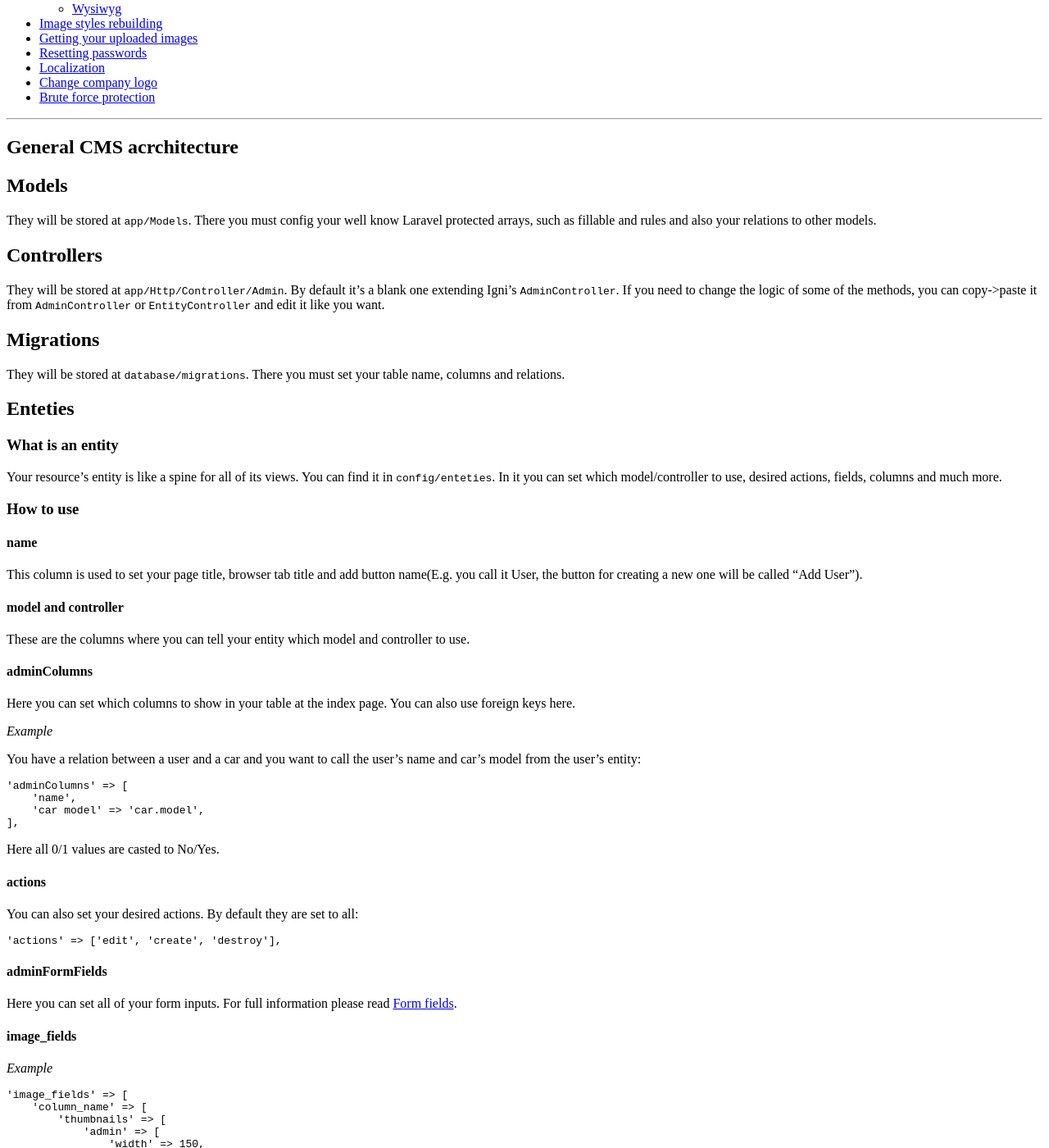
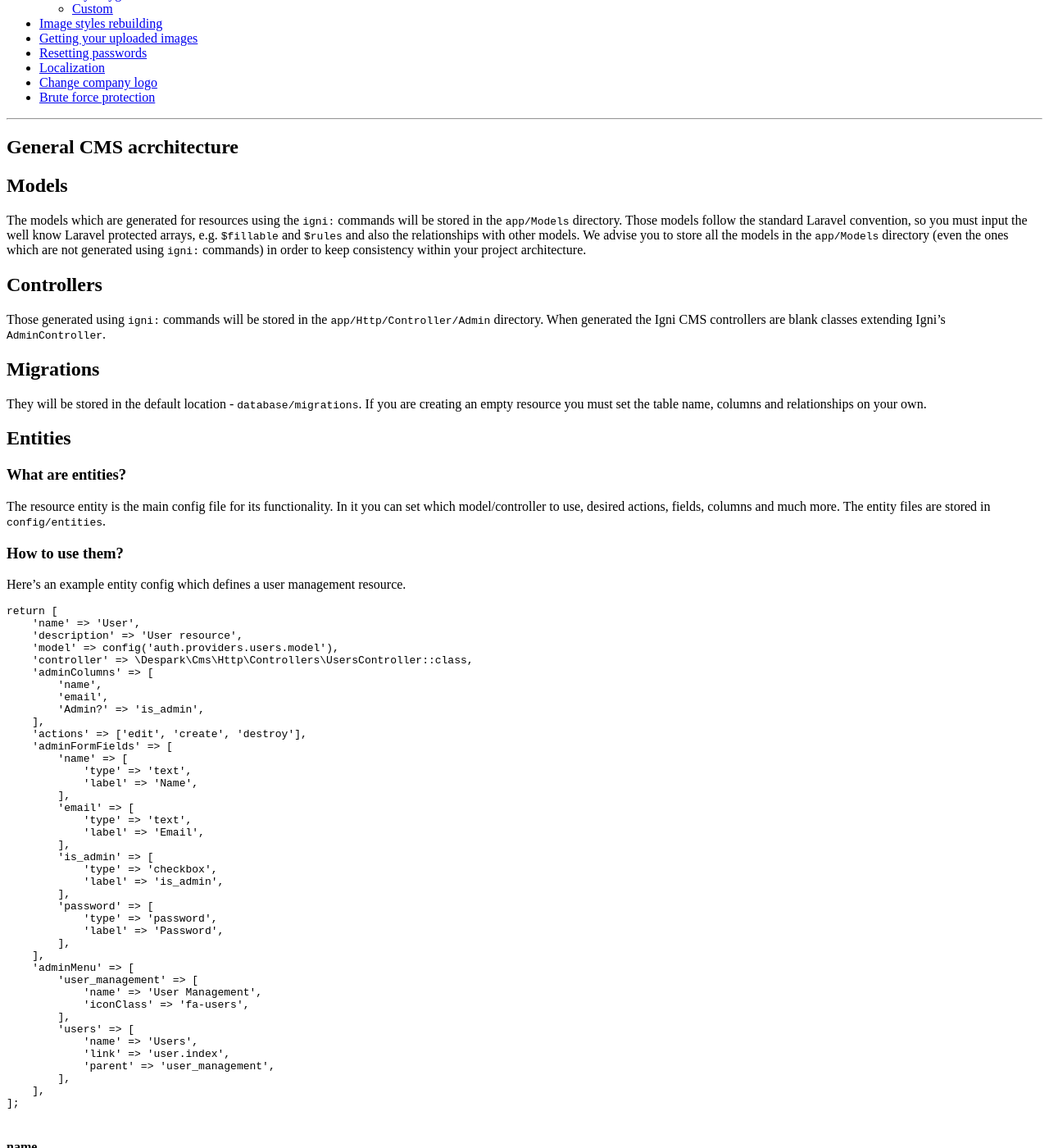
Before and after one commit to despark/igni-core, a Jekyll site: the page built from docs/index.md, in a window 1280 px wide and 1400 px high, scrolled down 708 px. Shown: the whole window at 82% size. Built offline with Jekyll 4.4.1, drawn with Linux system fonts in a browser that asks for light colours; our own code applies the rules of GitHub Pages for plain Markdown files; some of the changed text lies outside the part shown.

Commit message:
Textual fixes to the documentation

````diff
--- a/docs/index.md
+++ b/docs/index.md
@@ -5,19 +5,18 @@ layout: default
 * [Models](#models)
 * [Controllers](#controllers)
 * [Migrations](#migrations)
-* [Enteties](#enteties)
-    * [What is an entity](#what-is-an-entity)
-    * [How to use](#how-to-use)
+* [Entities](#entities)
+    * [What are entities?](#what-are-entities)
+    * [How to use them?](#how-to-use-them)
 
 # Commands
 * [Create new resource](#create-new-resource)
-* [Create Pages resource](#create-pages-resource)
-* [Create Contacts resource](#create-contacts-page-resource)
+* [Create Pages module](#create-pages-madule)
+* [Create Contacts module](#create-contacts-module)
 
 # Features info
 * [Form fields](#form-fields)
     * [Checkbox](#checkbox)
-    * [Custom](#custom)
     * [Date picker](#date-picker)
     * [Datetime picker](#datetime-picker)
     * [Hidden](#hidden)
@@ -28,6 +27,7 @@ layout: default
     * [Text](#text)
     * [Textarea](#textarea)
     * [Wysiwyg](#wysiwyg)
+    * [Custom](#custom)
 * [Image styles rebuilding](#image-styles-rebuilding)
 * [Getting your uploaded images](#getting-your-uploaded-images)
 * [Resetting passwords](#resetting-passwords)
@@ -39,41 +39,86 @@ layout: default
 
 # General CMS acrchitecture
 ## Models
-They will be stored at `app/Models`. There you must config your well know Laravel protected arrays, such as fillable and rules and also your relations to other models.
+The models which are generated for resources using the `igni:` commands will be stored in the `app/Models` directory. Those models follow the standard Laravel convention, so you must input the well know Laravel protected arrays, e.g. `$fillable` and `$rules` and also the relationships with other models. We advise you to store all the models in the `app/Models` directory (even the ones which are not generated using `igni:` commands) in order to keep consistency within your project architecture.
 ## Controllers
-They will be stored at `app/Http/Controller/Admin`. By default it's a blank one extending Igni's `AdminController`. If you need to change the logic of some of the methods, you can copy->paste it from `AdminController` or `EntityController`  and edit it like you want.
+Those generated using `igni:` commands will be stored in the `app/Http/Controller/Admin` directory. When generated the Igni CMS controllers are blank classes extending Igni's `AdminController`.
 ## Migrations
-They will be stored at `database/migrations`. There you must set your table name, columns and relations.
-## Enteties
-### What is an entity
-Your resource's entity is like a spine for all of its views. You can find it in `config/enteties`. In it you can set which model/controller to use, desired actions, fields, columns and much more.
-### How to use
+They will be stored in the default location - `database/migrations`. If you are creating an empty resource you must set the table name, columns and relationships on your own.
+## Entities
+### What are entities?
+The resource entity is the main config file for its functionality. In it you can set which model/controller to use, desired actions, fields, columns and much more. The entity files are stored in `config/entities`.
+### How to use them?
+Here's an example entity config which defines a user management resource.
+```php
+return [
+    'name' => 'User',
+    'description' => 'User resource',
+    'model' => config('auth.providers.users.model'),
+    'controller' => \Despark\Cms\Http\Controllers\UsersController::class,
+    'adminColumns' => [
+        'name',
+        'email',
+        'Admin?' => 'is_admin',
+    ],
+    'actions' => ['edit', 'create', 'destroy'],
+    'adminFormFields' => [
+        'name' => [
+            'type' => 'text',
+            'label' => 'Name',
+        ],
+        'email' => [
+            'type' => 'text',
+            'label' => 'Email',
+        ],
+        'is_admin' => [
+            'type' => 'checkbox',
+            'label' => 'is_admin',
+        ],
+        'password' => [
+            'type' => 'password',
+            'label' => 'Password',
+        ],
+    ],
+    'adminMenu' => [
+        'user_management' => [
+            'name' => 'User Management',
+            'iconClass' => 'fa-users',
+        ],
+        'users' => [
+            'name' => 'Users',
+            'link' => 'user.index',
+            'parent' => 'user_management',
+        ],
+    ],
+];
+
+```
 #### name
-This column is used to set your page title, browser tab title and add button name(E.g. you call it User, the button for creating a new one will be called "Add User").
+You can set your page title, browser tab title and add button name in that item. (E.g. If you call it User, the button for creating a new item will be called "Add User").
 #### model and controller
-These are the columns where you can tell your entity which model and controller to use.
+Define the used controller and model for your entity here.
 #### adminColumns
-Here you can set which columns to show in your table at the index page. You can also use foreign keys here.
+Array defining which columns to show in your table at the listing page. You can also use relationships here.
 
 _Example_
 
-You have a relation between a user and a car and you want to call the user's name and car's model from the user's entity:
+You have a relationship between a user and a car and you want to show the user's name and their car model in the users listing:
 ```php
 'adminColumns' => [
     'name',
     'car model' => 'car.model',
 ],
 ```
-Here all 0/1 values are casted to No/Yes.
+Keep in mind that in the listing all 0 and 1 values are casted to No/Yes.
 #### actions
-You can also set your desired actions. By default they are set to all:
+You can also limit the available actions for a resource. By default they are set to all:
 ```php
 'actions' => ['edit', 'create', 'destroy'],
 ```
 #### adminFormFields
-Here you can set all of your form inputs. For full information please read [Form fields](form-fields).
+In that array you set all the fields to which the admins have access in the create/edit form. Don't forget to also set the fields as fillable in the model. For full listing of available field type please go to [Form fields](form-fields).
 #### image_fields
-
+Here you set the settings for all of your image fields.
 _Example_
 
 ```php
@@ -108,15 +153,15 @@ _Example_
     ],
 ],
 ```
-Here you set all of your image field's settings. The admin settings are for creating a smaller thumbnail, showing it in the CMS while editing. The available types of image manipulations are `resize, crop and fit`. Keep in mind that these are normal sizes. If `retina_factor` is enabled in `config/ignicms.php` then you must upload double the size that is entered in `normal`(E.g. for column_name you must upload an image with minimum 800x800px).
+The `admin` array contains the settings for the thumbnail created for the CMS, which is shown when editing the resource. The available types of image manipulations are `resize`, `crop` and `fit`. In the `normal` array you should define the standard size of the images. If `retina_factor` is enabled in `config/ignicms.php` then you must upload images with size at least double the size that is entered in `normal` (E.g. for `column_name` in the example above you must upload an image with minimum 800x800px).
 #### adminMenu
-Here is the place where you set the sidebar item shown in the CMS. You can make normal or nested sidebar lists. In order to make a nested sidebar list you must config the parent once in some entity, after that you can add children to him with the `parent` column. The `weight` column is not required. It is used to sort your items in a way that you prefer. In the example below, the User management will be always on top of the sidebar items and the nested items will be Users and after that Roles.
+Here is the place where you set the menu items shown in the sidebar of the CMS. You can create normal or nested sidebar menu items. In order to create a nested sidebar list you need to use the `parent` key and state the name of the item you want to assign as parent. The `weight` column is not required. It is used to sort your items in a way that you prefer. In the example below, the User management item will be always on top of the sidebar items and it will have the following nested items: Users and Roles in that particular order.
 
 _Example_
 
 Nested sidebar list
 
-`config/enteties/users.php`
+`config/entities/users.php`
 
 ```php
 'adminMenu' => [
@@ -132,11 +177,11 @@ Nested sidebar list
         'weight' => 2,
     ],
 ],
- ```
+```
 
- `config/enteties/roles.php`
+`config/entities/roles.php`
 
- ```php
+```php
 'adminMenu' => [
     'roles' => [
         'name' => 'Role',
@@ -145,15 +190,15 @@ Nested sidebar list
         'weight' => 3,
     ],
 ],
- ```
+```
 
 _Example_
 
 Normal sidebar list
 
-`config/enteties/users.php`
+`config/entities/users.php`
 
- ```php
+```php
 'adminMenu' => [
     'users' => [
         'name' => 'User',
@@ -162,7 +207,7 @@ Normal sidebar list
         'weight' => 1,
     ],
 ],
- ```
+```
 
 # Commands
 ## Create new resource
@@ -170,19 +215,19 @@ Use the command `php artisan igni:make:resource` to create all necessary files f
 
 _Example_
 
-  ```
+```
     php artisan igni:make:resource "Blog Post"
-  ```
-## Create Pages resource
-Use the command `php artisan igni:make:pages` to create all necessary files for manipulating a Pages resource. With this command only, you can start building your pages for the new awesome site!
+```
+## Create Pages module
+Use the command `php artisan igni:make:pages` to create all necessary files for manipulating Pages.
 
 _Example_
 
-  ```
+```
     php artisan igni:make:pages
-  ```
-## Create Contacts page resource
-If you want a command for creating a Contacts page resource, you should add our extension to IgniCMS. You can find full information about it [here](https://github.com/despark/igni-contact-us).
+```
+## Create Contacts module
+If you want a command for creating a Contacts page resource, you should add our contacts module for IgniCMS. You can find full information about it [here](https://github.com/despark/igni-contact-us).
 
 # Features info
 ## Form fields
@@ -193,105 +238,6 @@ If you want a command for creating a Contacts page resource, you should add our
     'label' => 'I am a checkbox',
 ],
 ```
-### Custom
-Of course that you can make a custom field. You can accomplish it by creating a Handler, Template and Factory. As an example, we will make a color picker. You choose where to store the files. For this example, our handler will be created in `app/Fields`:
-```php
-use Despark\Cms\Contracts\FieldContract;
-use Despark\Cms\Fields\Custom;
-
-/**
- * Class Color.
- */
-class Color extends Custom implements FieldContract
-{
-    protected $model;
-    protected $fieldName;
-    protected $value;
-    protected $options;
-
-    /**
-     * Color constructor.
-     *
-     * @param Custom $parent
-     */
-    public function __construct($fieldName, array $options, $value = null, $model = null)
-    {
-        $this->model = $model;
-        $this->fieldName = $fieldName;
-        $this->value = $value;
-        $this->options = $options;
-
-        if (! isset($options['template'])) {
-            throw new \Exception('Template is required for field '.$fieldName);
-        }
-
-        if (isset($options['template']) && \View::exists($options['template'])) {
-            $this->template = $options['template'];
-        }
-    }
-
-    public function getModel()
-    {
-        return $this->model;
-    }
-}
-```
-Our factory class will be stored at `app\Factories`:
-```php
-use Despark\Cms\Fields\Contracts\Factory;
-use App\Fields\Color;
-
-class ColorFactory implements Factory
-{
-    public function make(array $data)
-    {
-        extract($data);
-
-        $field = new Color($field, $options, $value, $model);
-
-        return $field;
-    }
-}
-```
-Let's create a template in `app/resources/views/admin` called `color.blade.php`:
-```php
-<div class="form-group {{ $errors->has($field->getFieldName()) ? 'has-error' : '' }}">
-    {!! Form::label($field->getFieldName(), $field->getOptions('label')) !!}
-    <div class="input-group my-colorpicker2">
-        {!! Form::text($field->getFieldName(), $field->getModel()->active_color, [
-            'id' =>  $field->getFieldName(),
-            'class' => "form-control",
-            'placeholder' => $field->getOptions('label'),
-        ] ) !!}
-
-        <div class="input-group-addon">
-            <i></i>
-        </div>
-    </div>
-    <div class="text-red">
-        {{ join($errors->get($field->getFieldName()), '<br />') }}
-    </div>
-</div>
-
-@push('additionalScripts')
-    <script type="text/javascript">
-        $(".my-colorpicker2").colorpicker({
-            format: 'hex'
-        });
-    </script>
-@endpush
-```
-Finally, let's call our field:
-```php
-'column_name' => [
-    'type' => 'custom',
-    'handler' => \App\Fields\Color::class,
-    'template' => 'admin.color',
-    'factory' => \App\Factories\ColorFactory::class,
-    'label' => 'I am a custom field',
-],
-```
-
 ### Date picker
 ```php
 'column_name' => [
@@ -313,15 +259,87 @@ Finally, let's call our field:
 ],
 ```
 ### Image single
-Keep in mind that the images relation is polymorphic, so you don't have to make a column in your table. You just need to replace `column_name` with your desired one.
+Keep in mind that the images relationship is polymorphic, so you don't have to make a column in your table. You just need to replace `column_name` with your desired one.
 ```php
 'column_name' => [
     'type' => 'imageSingle',
     'label' => 'I am a image single upload',
 ],
 ```
+
+### Password
+```php
+'column_name' => [
+    'type' => 'password',
+    'label' => 'I am a password',
+],
+```
+
+### Select
+In order to use the select field, you need to build up a Source model class. Here is an example Roles class:
+```php
+use Despark\Cms\Contracts\SourceModel;
+use App\Models\Role;
+
+/**
+ * Class Roles.
+ */
+class Roles implements SourceModel
+{
+    /**
+     * @var array
+     */
+    protected $options;
+
+    /**
+     * @return array
+     */
+    public function toOptionsArray()
+    {
+        if (! isset($this->options)) {
+            $this->options = Role::orderBy('name')->pluck('name', 'id')->toArray();
+        }
+
+        return $this->options;
+    }
+}
+```
+
+And here is how to define the field in the entity:
+```php
+'column_name' => [
+    'type' => 'select',
+    'label' => 'I am a select',
+    'sourceModel' => \App\Sources\Roles::class,
+],
+```
+
+### Text
+```php
+'column_name' => [
+    'type' => 'text',
+    'label' => 'I am a text',
+],
+```
+
+### Textarea
+```php
+'column_name' => [
+    'type' => 'textarea',
+    'label' => 'I am a textarea',
+],
+```
+
+### Wysiwyg
+```php
+'column_name' => [
+    'type' => 'wysiwyg',
+    'label' => 'I am a wysiwyg',
+],
+```
+
 ### Many to many select
-First, we need to make the many to many relation between the Models. For this example we are using a User and Permission class.
+This field type can be used for implementing tagging functionality. First, we need to make the many to many relationship between the Models. For this example we are using a User and Permission class.
 ```php
 use Despark\Cms\Models\AdminModel;
 use Illuminate\Auth\Authenticatable;
@@ -382,7 +400,8 @@ class Permission extends AdminModel
     protected $identifier = 'permission';
 }
 ```
-Next we need to get the data for the Select. For example in our `app/Sources` directory, we can make a Permissions class and get the needed data:
+
+Next we need to get the data for the Select. For example in the `app/Sources` directory, we can create `Permissions` class which gets the needed data:
 ```php
 use App\Models\Permission;
 use Despark\Cms\Contracts\SourceModel;
@@ -412,9 +431,10 @@ class Permissions implements SourceModel
     }
 }
 ```
-Finally, we need to setup the field in our entity:
+
+Finally, we need to setup the field in the entity:
 ```php
-'column_name[]' => [ // In our case permissions[]
+'column_name[]' => [ // In this case permissions[]
     'type' => 'manyToManySelect',
     'label' => 'Permissions',
     'additionalClass' => 'select2-tags', // This is not required. Use it if you need some extra classes
@@ -424,75 +444,113 @@ Finally, we need to setup the field in our entity:
     'selectedKey' => 'id', // Which key will be the value for the select
 ],
 ```
-It also works with polymorphic relations. You can find more info about this type of relations in the [Laravel docs](https://laravel.com/docs/5.5/eloquent-relationships#many-to-many-polymorphic-relations)
-### Password
-```
-'column_name' => [
-    'type' => 'password',
-    'label' => 'I am a password',
-],
-```
-### Select
-In order to use the select field, you need to build up a Source model class. Here is an example Roles class:
+
+It also works with polymorphic relationships. You can find more info about this type of relationships in the [Laravel docs](https://laravel.com/docs/5.5/eloquent-relationships#many-to-many-polymorphic-relations)
+
+### Custom
+If you need to do a more customized functionality than the ones which are provided for you out of the box you can use a custom field implementation. To accomplish this you must create a Handler, Template and Factory, the place of these files depends on you. In the example below we've implemented a color picker and stored the files for it in `app/Fields`:
 ```php
-use Despark\Cms\Contracts\SourceModel;
-use App\Models\Role;
+use Despark\Cms\Contracts\FieldContract;
+use Despark\Cms\Fields\Custom;
 
 /**
- * Class Roles.
+ * Class Color.
  */
-class Roles implements SourceModel
+class Color extends Custom implements FieldContract
 {
-    /**
-     * @var array
-     */
+    protected $model;
+    protected $fieldName;
+    protected $value;
     protected $options;
 
     /**
-     * @return array
+     * Color constructor.
+     *
+     * @param Custom $parent
      */
-    public function toOptionsArray()
+    public function __construct($fieldName, array $options, $value = null, $model = null)
     {
-        if (! isset($this->options)) {
-            $this->options = Role::orderBy('name')->pluck('name', 'id')->toArray();
+        $this->model = $model;
+        $this->fieldName = $fieldName;
+        $this->value = $value;
+        $this->options = $options;
+
+        if (! isset($options['template'])) {
+            throw new \Exception('Template is required for field '.$fieldName);
         }
 
-        return $this->options;
+        if (isset($options['template']) && \View::exists($options['template'])) {
+            $this->template = $options['template'];
+        }
+    }
+
+    public function getModel()
+    {
+        return $this->model;
     }
 }
+```
 
+Our factory class will be stored in `app\Factories`:
+```php
+use Despark\Cms\Fields\Contracts\Factory;
+use App\Fields\Color;
+
+class ColorFactory implements Factory
+{
+    public function make(array $data)
+    {
+        extract($data);
+
+        $field = new Color($field, $options, $value, $model);
+
+        return $field;
+    }
+}
 ```
-And here is how to call the field:
+
+Let's create a template in `app/resources/views/admin` called `color.blade.php`:
+```php
+<div class="form-group {{ $errors->has($field->getFieldName()) ? 'has-error' : '' }}">
+    {!! Form::label($field->getFieldName(), $field->getOptions('label')) !!}
+    <div class="input-group my-colorpicker2">
+        {!! Form::text($field->getFieldName(), $field->getModel()->active_color, [
+            'id' =>  $field->getFieldName(),
+            'class' => "form-control",
+            'placeholder' => $field->getOptions('label'),
+        ] ) !!}
+
+        <div class="input-group-addon">
+            <i></i>
+        </div>
+    </div>
+    <div class="text-red">
+        {{ join($errors->get($field->getFieldName()), '<br />') }}
+    </div>
+</div>
+
+@push('additionalScripts')
+    <script type="text/javascript">
+        $(".my-colorpicker2").colorpicker({
+            format: 'hex'
+        });
+    </script>
+@endpush
+```
+
+Finally, let's define the field in the entity:
 ```php
 'column_name' => [
-    'type' => 'select',
-    'label' => 'I am a select',
-    'sourceModel' => \App\Sources\Roles::class,
+    'type' => 'custom',
+    'handler' => \App\Fields\Color::class,
+    'template' => 'admin.color',
+    'factory' => \App\Factories\ColorFactory::class,
+    'label' => 'I am a custom field',
 ],
 ```
-### Text
-```php
-'column_name' => [
-    'type' => 'text',
-    'label' => 'I am a text',
-],
-```
-### Textarea
-```php
-'column_name' => [
-    'type' => 'textarea',
-    'label' => 'I am a textarea',
-],
-```
-### Wysiwyg
-```php
-'column_name' => [
-    'type' => 'wysiwyg',
-    'label' => 'I am a wysiwyg',
-],
-```
+
 ## Image styles rebuilding
-You can rebuild image styles using `php artisan igni:images:rebuild` . If you want you can specify which resources to rebuil with `--resources=*` switch.
+You can rebuild image styles using `php artisan igni:images:rebuild` . If you want you can specify which resources to rebuil with the `--resources=*` switch.
 You can exclude some resources with `--without=*`
 
 ## Getting your uploaded images
@@ -500,13 +558,15 @@ You can get all images for a given resoruce with the following function:
 ```php
     $image = $model->getImages('image')->first()
 ```
-where ```image``` is the id field given in the resource config file.
+where `image` is the id of the field given in the resource entity file.
+
 To display the images in your view you can use the following function:
 ```php
     {!! $image->toHtml('normal') !!}
 ```
-where ```normal``` is the given image type in the resource config file.
-Example resource config file:
+where ```normal``` is the image thumbnail provided in the resource entity file.
+
+Example resource entity file:
 ```php
 'image_fields' => [
         'image' => [
@@ -525,8 +585,9 @@ Example resource config file:
         ],
     ],
 ```
+
 ## Resetting passwords
-In order to use the reset password function, you must fill up the MAIL and APP settings in your `.env` file or modify your default ones in `config/app.php` and `config/mail.php`.
+In order to use the reset password functionality, you must fill in the MAIL and APP settings in your `.env` file or modify the defaults in `config/app.php` and `config/mail.php`.
 
 ```
     ...
@@ -541,15 +602,15 @@ In order to use the reset password function, you must fill up the MAIL and APP s
     MAIL_FROM_ADDRESS=no-reply@ignicms.com
     MAIL_FROM_NAME=IgniCMS
 ```
-By modifying your APP_URL, the email sent to the user will be working as expecred!
-If you want to change your email's template, you can find out how at [Laravel's website](https://laravel.com/docs/5.4/mail#customizing-the-components).
+After modifying the APP_URL, the URLs in the email sent to the user will be working as expecred!
+
+If you want to change the standard email template, you can find out how in the [Laravel docs](https://laravel.com/docs/5.4/mail#customizing-the-components).
 
 ## Localization
-IgniCMS comes out of the box with localization. You can find full information about it [here](https://github.com/despark/laravel-db-i18n).
+IgniCMS provides internationalization out of the box through the i18n package. You can find full information about it [here](https://github.com/despark/laravel-db-i18n).
 
-
-## Change company logo
-You can change the company logo from `config/ignicms.php`.
+## Change CMS logo
+You can change the CMS logo in `config/ignicms.php`.
   ```php
    ...
     // For best performance the image must be with width 234px
@@ -558,4 +619,4 @@ You can change the company logo from `config/ignicms.php`.
   ```
 
 ## Brute force protection
-If someone tries to login with a certain email and makes 5 wrong attempts, this email will be blocked for 15 minutes.
+If someone unsuccessfully tries to login with a certain email 5 times in a row, this account will be blocked for 15 minutes.
````
